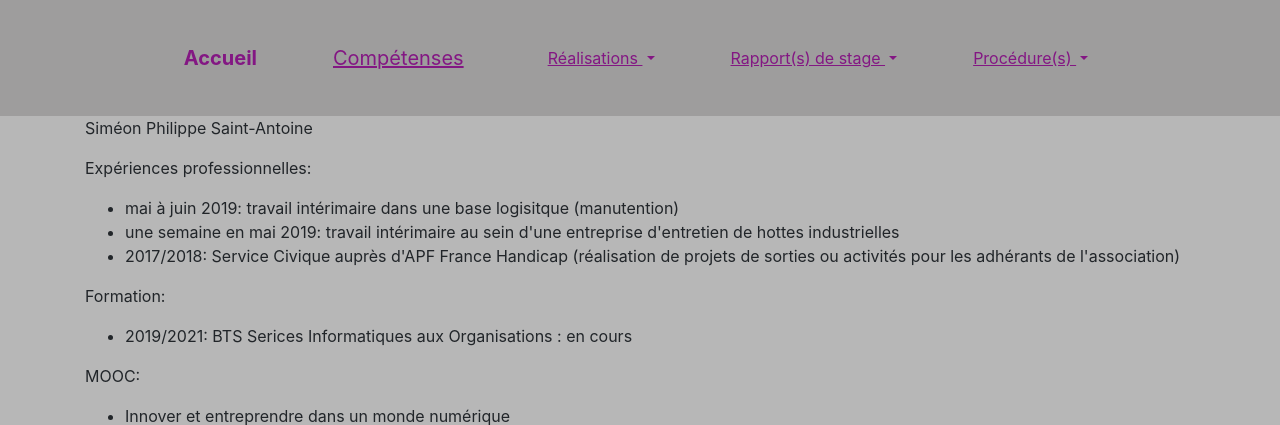
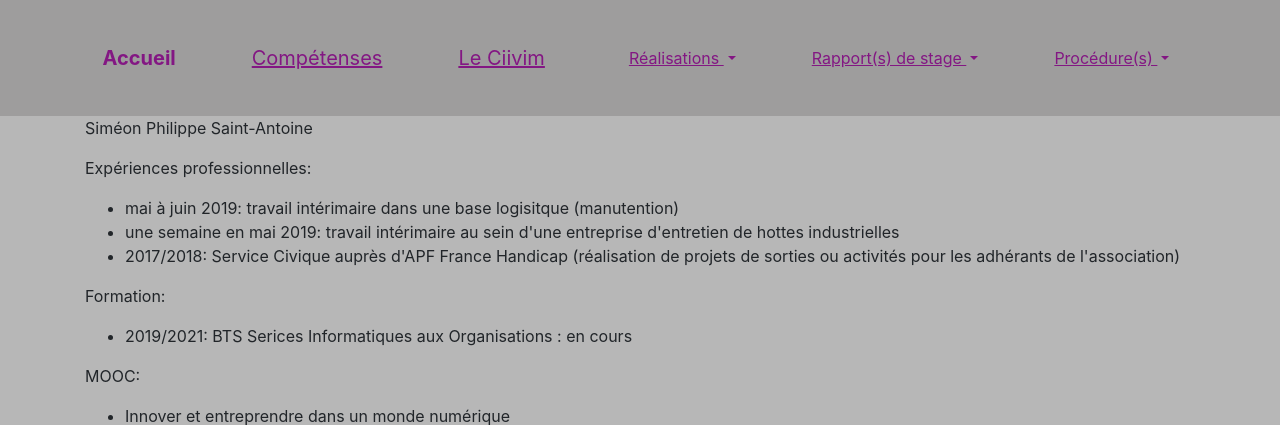
Before and after one commit to Simeon-Phsta/Portfolio, a PHP site: page / in a window 1280 px wide. Shown: the top 425 px of the page. Run offline with PHP 8.4, Linux system fonts and the light colour scheme.

Commit message:
création de la page Ciiivim

```diff
--- a/Controleur/controleur.php
+++ b/Controleur/controleur.php
@@ -15,6 +15,10 @@ function competence(){
 
 }
 
+function ciivim(){
+  $nav = 'ciivim';
+  require 'Vue/vueCiivim.php';
+}
 
 //  Affiche une erreur
 function erreur($msgErreur){
--- a/Vue/gabarit.php
+++ b/Vue/gabarit.php
@@ -22,6 +22,9 @@
 					<li class="nav-item active">
 						<a class="navbar-brand <?php if ($nav == 'competence') echo "positionNav"?>" href="index.php?action=competence">Compétenses</a>
 					</li>
+					<li class="nav-item active">
+						<a class="navbar-brand <?php if ($nav == 'ciivim') echo "positionNav"?>" href="index.php?action=ciivim">Le Ciivim</a>
+					</li>
 					<li class="nav-item dropdown">
 						<a class="nav-link dropdown-toggle" href="#" id="navbarDropdown" role="button" data-toggle="dropdown" aria-haspopup="true" aria-expanded="false">
 					 	Réalisations
@@ -44,7 +47,6 @@
 						</a>
 						<div class="dropdown-menu" aria-labelledby="navbarDropdown">
 							<a class="dropdown-item" href="public/procedure/utilisation_git_github.pdf">Utilisation de Git et GitHub</a>
-
 							<a class="dropdown-item" href="public/procedure/utilisation_git_csharp.pdf">Utilisation de Git sur Visual Studio (C#)</a>
 						</div>
 					</li>
--- a/index.php
+++ b/index.php
@@ -19,9 +19,9 @@
                 break;
               }
 
-              case 'cv':
+              case 'ciivim':
               {
-                cv();
+                ciivim();
                 break;
               }
 
```
Also changed, not shown: Vue/vueCiivim.php (added, +23 -0 lines).
